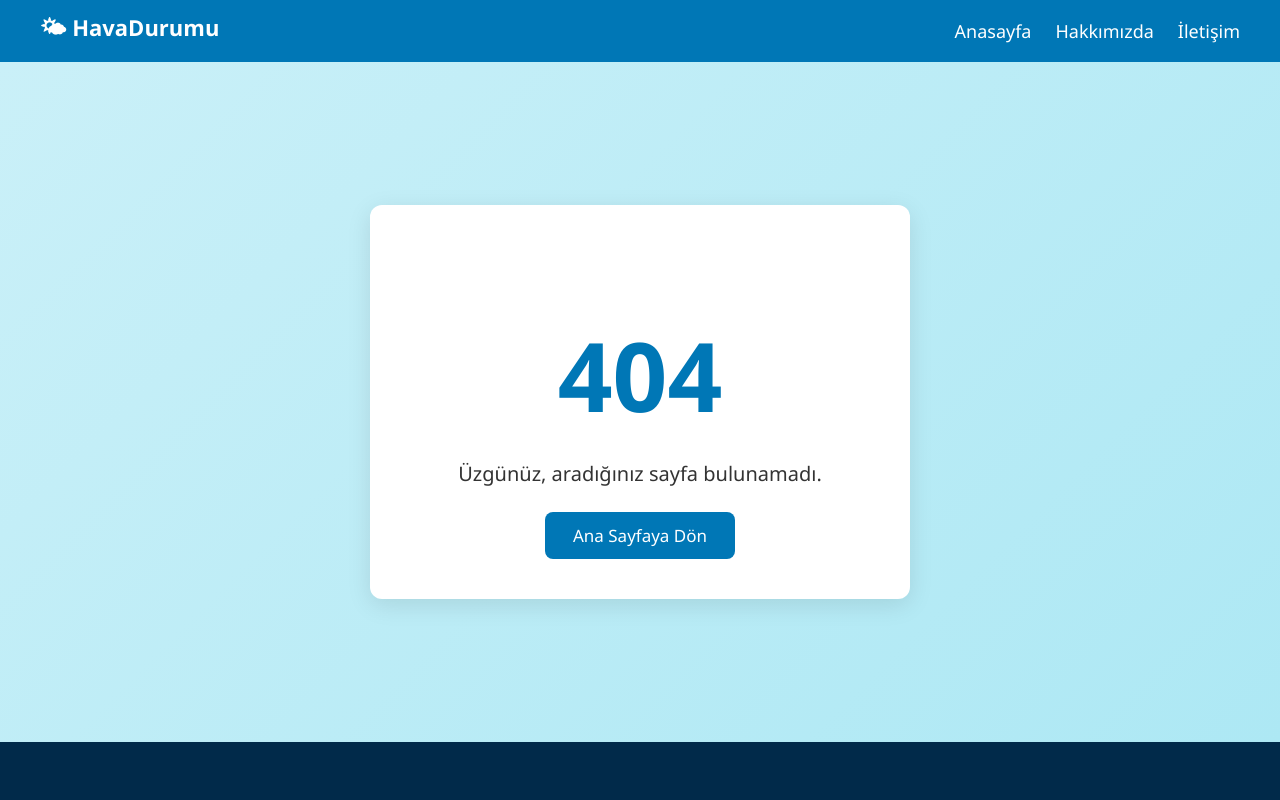
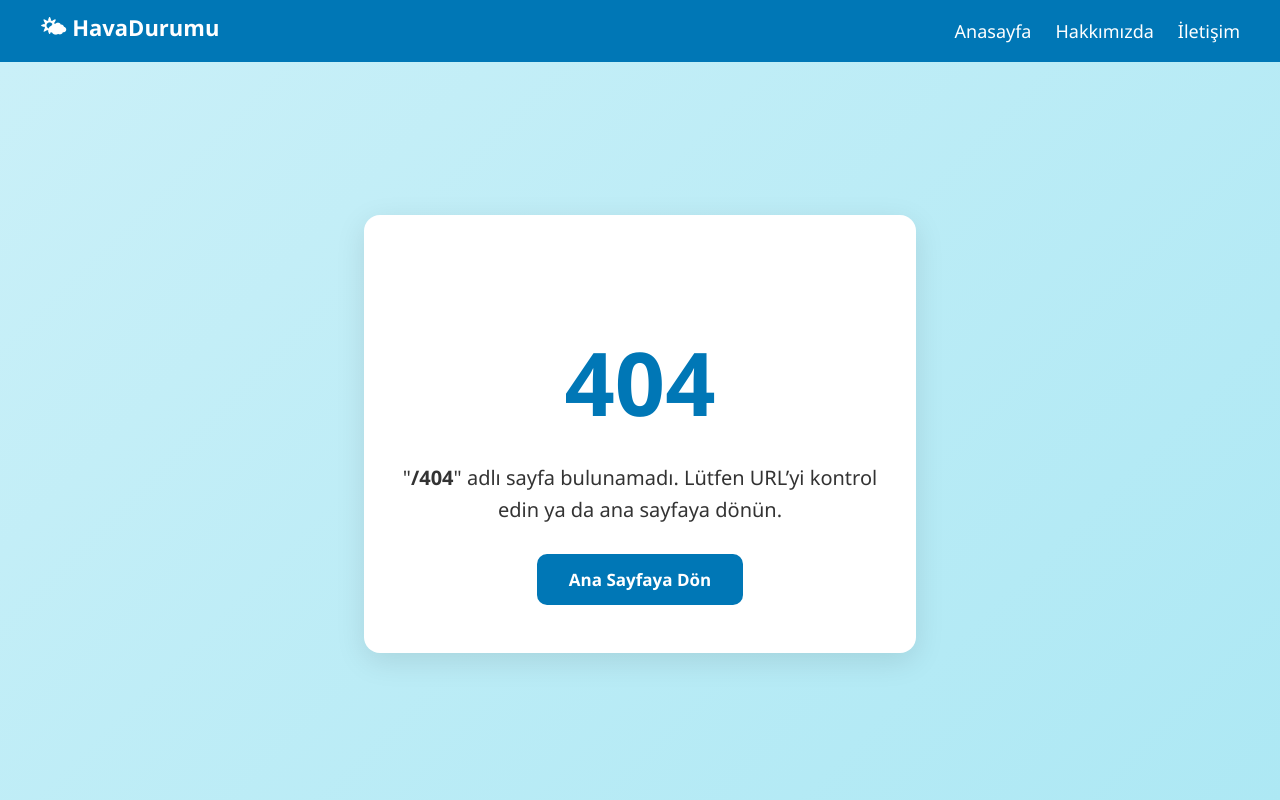
Before and after one commit to akdoganomer21/weather-web, a React (Create React App) app: page /404 in a window 1280 px wide. Shown: the top 800 px of the page. Built offline with nearby package versions, Linux system fonts and the light colour scheme.

Commit message:
fadıoufa

```diff
--- a/src/pages/HomePage.js
+++ b/src/pages/HomePage.js
@@ -36,7 +36,6 @@ function HomePage() {
     const normalizedParam = normalizeText(routeCity || "");
 
     if (!routeCity) {
-      // Eğer URL boşsa, Diyarbakır’a yönlendir
       navigate("/sehir/diyarbakir", { replace: true });
       return;
     }
@@ -48,11 +47,13 @@ function HomePage() {
     if (matchedCity) {
       setCity(matchedCity);
       setInput(matchedCity);
-      fetchWeather(matchedCity);  // ⬅️ Bu garanti
+      fetchWeather(matchedCity);
     } else {
-      navigate("/sehir/diyarbakir", { replace: true });
+      // 🔥 Bu satır sayesinde YANLIŞ LINK girildiğinde 404 sayfasına yönlendiriliyor
+      navigate("/404", { replace: true });
     }
   }, [routeCity, navigate]);
+
 
 
 
--- a/src/pages/NotFoundPage.css
+++ b/src/pages/NotFoundPage.css
@@ -1,48 +1,83 @@
 /* src/pages/NotFoundPage.css */
+
 .notfound-container {
   display: flex;
   justify-content: center;
   align-items: center;
-  min-height: 80vh;
+  min-height: 85vh;
   background: linear-gradient(135deg, #caf0f8, #ade8f4);
-  padding: 20px;
+  padding: 32px 16px;
   text-align: center;
 }
 
+body.dark-mode .notfound-container {
+  background: linear-gradient(135deg, #0b0d17, #1e2430);
+}
+
 .notfound-content {
-  background: white;
-  padding: 40px 30px;
-  border-radius: 12px;
-  box-shadow: 0 6px 24px rgba(0, 0, 0, 0.1);
+  background-color: #ffffff;
+  padding: 48px 36px;
+  border-radius: 16px;
+  box-shadow: 0 8px 30px rgba(0, 0, 0, 0.1);
   max-width: 480px;
   width: 100%;
+  transition: all 0.3s ease;
 }
 
-.notfound-content h1 {
-  font-size: 96px;
-  color: #0077b6;
-  margin-bottom: 10px;
-  font-weight: 700;
+body.dark-mode .notfound-content {
+  background-color: #222;
+  color: #f1f1f1;
 }
 
-.notfound-content p {
+.notfound-title {
+  font-size: 88px;
+  margin-bottom: 12px;
+  font-weight: 800;
+  color: #0077b6;
+}
+
+body.dark-mode .notfound-title {
+  color: #90e0ef;
+}
+
+.notfound-message {
   font-size: 20px;
   color: #333;
-  margin-bottom: 25px;
+  margin-bottom: 28px;
+  line-height: 1.6;
+}
+
+body.dark-mode .notfound-message {
+  color: #ccc;
 }
 
 .notfound-btn {
   display: inline-block;
-  padding: 12px 28px;
+  padding: 14px 32px;
   background-color: #0077b6;
-  color: #fff;
-  border-radius: 8px;
+  color: #ffffff;
+  border-radius: 10px;
   text-decoration: none;
   font-size: 17px;
-  font-weight: 500;
-  transition: background-color 0.3s ease;
+  font-weight: 600;
+  transition: all 0.3s ease;
 }
 
 .notfound-btn:hover {
   background-color: #005f8e;
+  transform: scale(1.03);
 }
+
+@media (max-width: 480px) {
+  .notfound-title {
+    font-size: 64px;
+  }
+
+  .notfound-message {
+    font-size: 18px;
+  }
+
+  .notfound-content {
+    padding: 32px 20px;
+  }
+}
--- a/src/pages/NotFoundPage.js
+++ b/src/pages/NotFoundPage.js
@@ -1,14 +1,19 @@
-// src/pages/NotFoundPage.js
 import React from "react";
-import { Link } from "react-router-dom";
+import { Link, useLocation } from "react-router-dom";
 import "./NotFoundPage.css";
 
 const NotFoundPage = () => {
+  const location = useLocation();
+  const wrongPath = location.pathname;
+
   return (
     <div className="notfound-container">
       <div className="notfound-content">
-        <h1>404</h1>
-        <p>Üzgünüz, aradığınız sayfa bulunamadı.</p>
+        <h1 className="notfound-title">404</h1>
+        <p className="notfound-message">
+  "<strong>{wrongPath}</strong>" adlı sayfa bulunamadı. Lütfen URL’yi kontrol edin ya da ana sayfaya dönün.
+</p>
+
         <Link to="/" className="notfound-btn">Ana Sayfaya Dön</Link>
       </div>
     </div>
```
